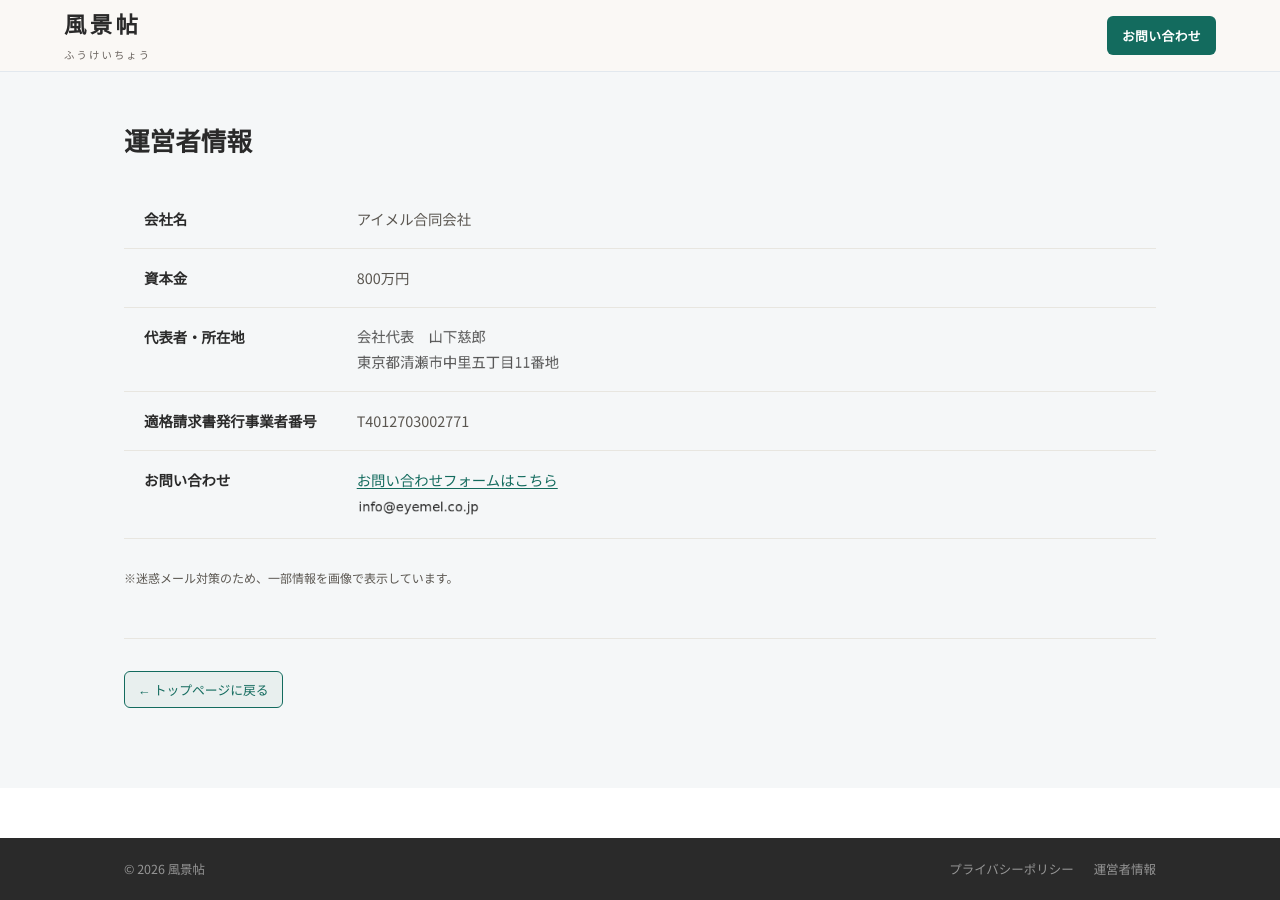
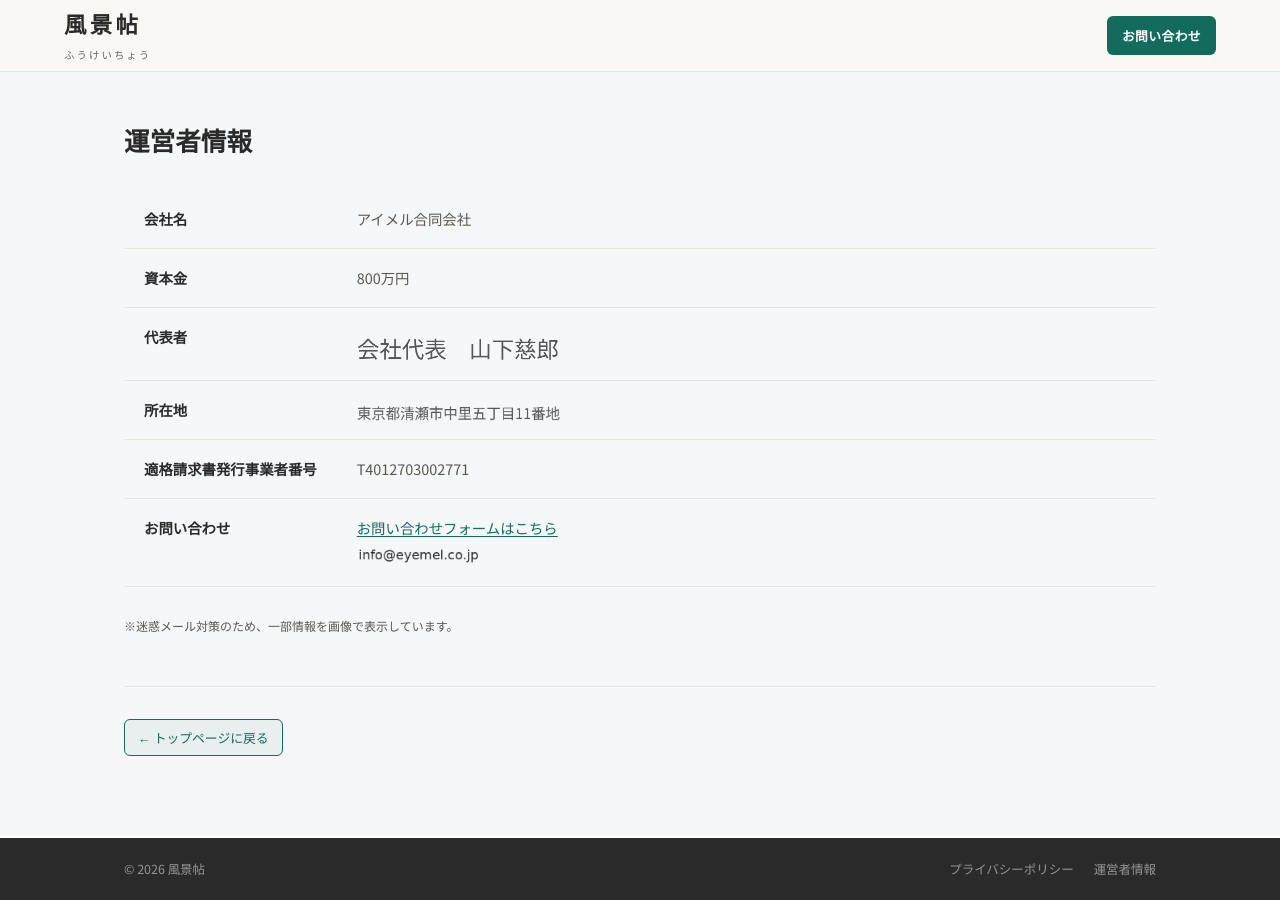
Before and after one commit to dr836gnypeq-ctrl/fukeichou-site, a Jekyll site: the page built from company.html, in a window 1280 px wide. Built offline with Jekyll 4.4.1, drawn with Linux system fonts in a browser that asks for light colours; nearby versions of some CDN libraries.

Commit message:
運営者情報：代表者・所在地を1行画像×2に分離（モバイル可読性改善）

```diff
--- a/company.html
+++ b/company.html
@@ -17,7 +17,8 @@ no_hero: true
 <tbody>
 <tr><th>会社名</th><td>アイメル合同会社</td></tr>
 <tr><th>資本金</th><td>800万円</td></tr>
-<tr><th>代表者・所在地</th><td><img src="{{ '/assets/images/company-info.png' | relative_url }}" alt="" class="company-info-img"></td></tr>
+<tr><th>代表者</th><td><img src="{{ '/assets/images/company-rep.png' | relative_url }}" alt="" class="company-info-img"></td></tr>
+<tr><th>所在地</th><td><img src="{{ '/assets/images/company-addr.png' | relative_url }}" alt="" class="company-info-img"></td></tr>
 <tr><th>適格請求書発行事業者番号</th><td>T4012703002771</td></tr>
 <tr><th>お問い合わせ</th><td><a href="{{ '/' | relative_url }}#contact" class="privacy-link">お問い合わせフォームはこちら</a><br><img src="{{ '/assets/images/privacy-email.png' | relative_url }}" alt="メールアドレス" class="privacy-email-img" style="margin-top:6px"></td></tr>
 </tbody>
```
Also changed, not shown: assets/images/company-addr.png (added), assets/images/company-info.png (deleted), assets/images/company-rep.png (added).
